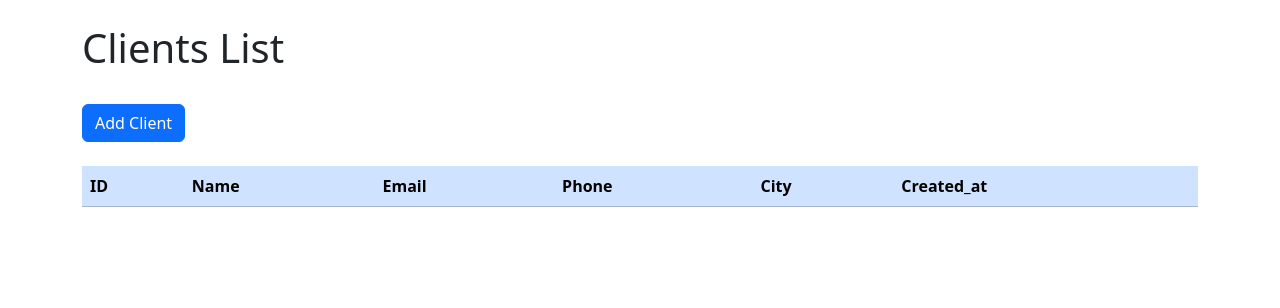
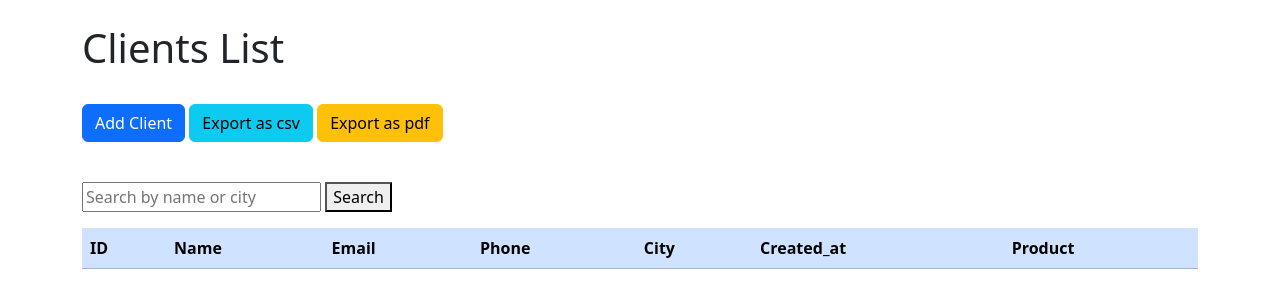
Before and after one commit to Mitrahang7/CRM-in-django, a Django app: page / in a window 1280 px wide. Shown: the part 56-364 px from the top of the page. Run offline with Django 5.2, Linux system fonts and the light colour scheme; the visitor is signed in with stand-in values (Sample User, id 1); data that the repository does not hold is empty.

Commit message:
Implemented the esrch functionality,products system,exporting as csv and pdf

```diff
--- a/requirements.txt
+++ b/requirements.txt
@@ -5,3 +5,4 @@ psycopg-binary==3.2.5
 sqlparse==0.5.3
 typing_extensions==4.12.2
 tzdata==2025.1
+reportlab==4.3.1
--- a/templates/client_update.html
+++ b/templates/client_update.html
@@ -38,7 +38,7 @@
   </div>
 
   <button type="submit" class="btn btn-primary">Update Client</button>
-  <a href="{% url 'client_detail' client_id %}" class="btn btn-secondary">Cancel</a>
+  <a href="{% url 'client_detail' client_id %}" class="btn btn-secondary">Back</a>
 </form>
 </div>
 
--- a/templates/home.html
+++ b/templates/home.html
@@ -9,7 +9,15 @@
 <h1>Clients List</h1>
 <br>
 <a href="{% url 'add_client' %}" class="btn btn-primary">Add Client</a>
+<a href="{% url 'export_clients' %}" class="btn btn-info">Export as csv</a>
+<a href="{% url 'exoprt_with_pdf' %}" class="btn btn-warning">Export as pdf</a>
 <br><br>
+<p>
+<form action="{% url 'search_clients' %}" method="get">
+  <input type="text" name="q" placeholder="Search by name or city">
+  <button type="submit">Search</button>
+</form>
+</p>
 
 <table class="table table-primary table-hover">
   <thead>
@@ -20,6 +28,7 @@
       <th scope="col">Phone</th>
       <th scope="col">City</th>
       <th scope="col">Created_at</th>
+      <th scope="col">Product</th>
 
     </tr>
   </thead>
--- a/webapp/urls.py
+++ b/webapp/urls.py
@@ -11,4 +11,9 @@ urlpatterns = [
     path('client_delete/<int:pk>/', views.client_delete, name='client_delete'),
     path('add_client/', views.add_client, name='add_client'),
     path('client_update/<int:pk>/', views.client_update, name='client_update'),
+    path('client/<int:client_id>/products/', views.client_products, name='client_products'),
+    path('new_product/<int:client_id>/', views.new_product, name='new_product'),
+    path('export_clients/', views.export_clients, name='export_clients'),
+    path('exoprt_with_pdf/', views.exoprt_with_pdf, name='exoprt_with_pdf'),
+    path('search_clients/', views.search_clients, name='search_clients'),
 ]
--- a/webapp/views.py
+++ b/webapp/views.py
@@ -1,8 +1,13 @@
-from django.shortcuts import render,redirect
+from django.shortcuts import render,redirect,get_object_or_404
 from django.contrib.auth import authenticate,login,logout
 from django.contrib import messages
 from django.contrib.auth.models import User
-from .models import Client
+from .models import Client,Product
+import csv
+from django.http import HttpResponse
+from reportlab.lib.pagesizes import letter
+from reportlab.pdfgen import canvas
+from django.db.models import Q
 
 
 
@@ -161,3 +166,113 @@ def register(request):
 
   else:
     return render(request,'register.html')
+
+def client_products(request,client_id):
+  if request.user.is_authenticated:
+    client= get_object_or_404(Client,id=client_id)
+    products=Product.objects.filter(client=client)
+
+    return render(request,'client_products.html', {'client':client, 'products':products})
+
+  else:
+    messages.error(request, ' Please login for this page')
+    return redirect('login')
+
+def new_product(request,client_id):
+  if request.user.is_authenticated:
+    client = get_object_or_404(Client,id=client_id)
+    if request.method == "POST":
+      name= request.POST.get('name')
+      price= request.POST.get('price')
+      product= Product.objects.create(name=name,price=price,client=client)
+
+      messages.success(request,f"{product.name} is added sucesfully for {client.full_name}")
+      return redirect('client_products', client_id=client.id)
+
+
+    return render(request, 'new_product.html', {'client':client})
+
+  else:
+    messages.error(request, ' Please login for this page')
+    return redirect('login')
+
+def export_clients(request):
+  if request.user.is_authenticated:
+    response = HttpResponse(content_type='text/csv')
+    response['Content-Disposition'] = 'attachment; filename="clients.csv"'
+
+     # Create a CSV writer object
+    writer = csv.writer(response)
+
+    # Write csv header
+    writer.writerow(['ID', 'Name', 'Email', 'Phone', 'City', 'Created At'])
+
+    clients = Client.objects.all()
+
+    for client in clients:
+      writer.writerow([client.id, client.full_name, client.email, client.phone, client.city, client.created_at])
+
+    return response
+
+  else:
+    messages.error(request, ' Please login for this page')
+    return redirect('login')
+
+def exoprt_with_pdf(request):
+  if request.user.is_authenticated:
+    response = HttpResponse(content_type='application/pdf')
+    response['Content-Disposition'] = 'attachment; filename="clients.pdf"'
+
+    # Create a PDF canvas object
+    c = canvas.Canvas(response, pagesize=letter)
+
+    # Set up the initial position for text
+    width, height = letter
+    y_position = height - 40
+
+    # Add the title to the PDF
+    c.setFont("Helvetica-Bold", 14)
+    c.drawString(200, y_position, "Clients List")
+    y_position -= 20
+
+    # Add column headers
+    c.setFont("Helvetica", 10)
+    c.drawString(40, y_position, "ID")
+    c.drawString(100, y_position, "Full Name")
+    c.drawString(250, y_position, "Email")
+    c.drawString(400, y_position, "Phone")
+    c.drawString(500, y_position, "City")
+    y_position -= 15
+
+    clients = Client.objects.all()
+
+    for client in clients:
+            c.drawString(40, y_position, str(client.id))
+            c.drawString(100, y_position, client.full_name)
+            c.drawString(250, y_position, client.email)
+            c.drawString(400, y_position, client.phone)
+            c.drawString(500, y_position, client.city)
+            y_position -= 15
+
+            if y_position < 40:  # If the text goes beyond the page, create a new page
+                c.showPage()
+                y_position = height - 40
+
+    c.showPage()
+    c.save()
+
+    return response
+
+  else:
+    messages.error(request, ' Please login for this page')
+    return redirect('login')
+
+
+def search_clients(request):
+  query=request.GET.get('q')
+  results=[]
+
+  if query:
+    results=Client.objects.filter(Q(full_name__icontains=query) | Q(city__icontains=query))
+
+  return render(request, 'search.html', {'query':query, 'results':results})
```
Also changed, not shown: other parts of templates/home.html (+2 -0 lines), templates/client_products.html (added, +21 -0 lines), templates/new_product.html (added, +24 -0 lines), templates/search.html (added, +19 -0 lines), webapp/admin.py (+6 -1 lines), webapp/models.py (+10 -0 lines), webapp/migrations/0003_product.py (added).
